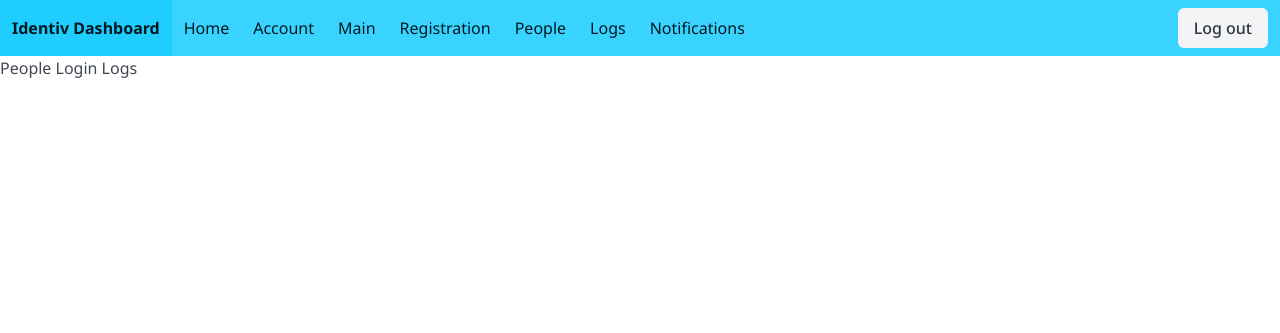
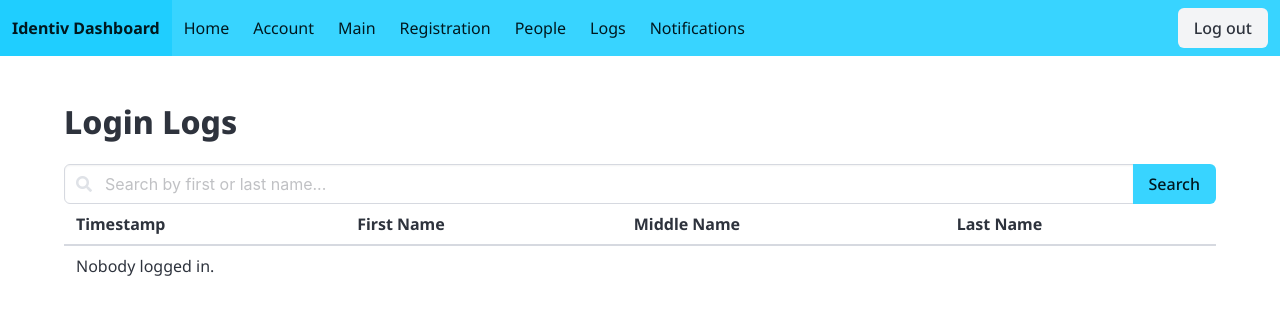
Before and after one commit to Avaneesh-Chopdekar/Identiv, a Django app: page /dashboard/logs/ in a window 1280 px wide. Shown: the top 333 px of the page. Run offline with Django 5.2, Linux system fonts and the light colour scheme; the visitor is signed in with stand-in values (Sample User, id 1); data that the repository does not hold is empty.

Commit message:
created login logs and people page in dashboard

```diff
--- a/app/views.py
+++ b/app/views.py
@@ -64,6 +64,7 @@ def index(request):
 @login_required
 def register(request):
     if request.method == "POST":
+        organization = request.user
         form = RegistrationForm(request.POST, organization=request.user)
         image_data = request.POST.get("image_data")
 
@@ -91,6 +92,7 @@ def register(request):
             face_embedding = face_encodings(image)[0]
             person.face_embedding = face_embedding
             person.save()
+            person.organizations.add(organization)
 
             # Save custom field responses
             for custom_field in CustomField.objects.filter(organization=request.user):
--- a/dashboard/models.py
+++ b/dashboard/models.py
@@ -7,7 +7,9 @@ from app.models import Person, Organization
 class LoginLog(models.Model):
     uid = models.UUIDField(primary_key=True, default=uuid.uuid4, editable=False)
     person = models.ForeignKey(Person, on_delete=models.CASCADE)
-    organization = models.ForeignKey(Organization, on_delete=models.CASCADE)
+    organization = models.ForeignKey(
+        Organization, on_delete=models.CASCADE, related_name="login_logs"
+    )
     login_time = models.DateTimeField(auto_now_add=True)
 
     def __str__(self):
--- a/dashboard/templates/dashboard/base.html
+++ b/dashboard/templates/dashboard/base.html
@@ -18,6 +18,9 @@
     <link rel="preconnect" href="https://fonts.gstatic.com" crossorigin>
     <link href="https://fonts.googleapis.com/css2?family=Noto+Sans:ital,wght@0,100..900;1,100..900&display=swap"
         rel="stylesheet">
+
+    <!-- Font Awesome Icons -->
+    <link rel="stylesheet" href="https://cdnjs.cloudflare.com/ajax/libs/font-awesome/5.15.3/css/all.min.css">
 </head>
 
 <body>
--- a/dashboard/templates/dashboard/logs.html
+++ b/dashboard/templates/dashboard/logs.html
@@ -5,5 +5,48 @@ Login Logs
 {% endblock %}
 
 {% block body %}
-<h2>People Login Logs</h2>
+<section class="section">
+    <div class="container">
+        <h1 class="title">Login Logs</h1>
+        <form method="GET" action="">
+            <div class="field has-addons">
+                <div class="control has-icons-left is-expanded">
+                    <input class="input" type="text" name="search" value="{{ search_query }}"
+                        placeholder="Search by first or last name...">
+                    <span class="icon is-left">
+                        <i class="fas fa-search"></i>
+                    </span>
+                </div>
+                <div class="control">
+                    <button type="submit" class="button is-primary">Search</button>
+                </div>
+            </div>
+        </form>
+
+        <table class="table is-striped is-fullwidth">
+            <thead>
+                <tr>
+                    <th>Timestamp</th>
+                    <th>First Name</th>
+                    <th>Middle Name</th>
+                    <th>Last Name</th>
+                </tr>
+            </thead>
+            <tbody>
+                {% for log in logs %}
+                <tr>
+                    <td>{{ log.login_time }}</td>
+                    <td>{{ log.person.first_name }}</td>
+                    <td>{{ log.person.middle_name }}</td>
+                    <td>{{ log.person.last_name }}</td>
+                </tr>
+                {% empty %}
+                <tr>
+                    <td colspan="4">Nobody logged in.</td>
+                </tr>
+                {% endfor %}
+            </tbody>
+        </table>
+    </div>
+</section>
 {% endblock %}
--- a/dashboard/urls.py
+++ b/dashboard/urls.py
@@ -4,7 +4,8 @@ from . import views
 urlpatterns = [
     path("", views.index, name="dashboard_index"),
     path("registration_fields/", views.registration_fields, name="registration_fields"),
-    path("people/", views.people, name="people"),
-    path("logs/", views.logs, name="logs"),
-    path("notifications/", views.notifications, name="notifications"),
+    path("people/", views.people_view, name="people"),
+    path("logs/", views.logs_view, name="logs"),
+    path("notifications/", views.notifications_view, name="notifications"),
+    path("delete_person/<person_id>/", views.delete_person, name="delete_person"),
 ]
--- a/dashboard/views.py
+++ b/dashboard/views.py
@@ -1,9 +1,11 @@
 from django.shortcuts import get_object_or_404, redirect, render
+from django.contrib import messages
 from django.contrib.auth.decorators import login_required
+from django.db.models import Q
 
+from app.models import Person
 from dashboard.forms import CustomFieldForm, OptionForm
-from dashboard.models import CustomField, Option, LoginLog
-from app.models import Person
+from dashboard.models import CustomField, Option, PersonDetail
 
 
 # Create your views here.
@@ -74,31 +76,92 @@ def registration_fields(request):
     # Fetch custom fields created by the logged-in organization
     custom_fields = CustomField.objects.filter(organization=request.user)
     custom_field_form = CustomFieldForm(instance=edit_field_instance)
+
+    context = {
+        "custom_field_form": custom_field_form,
+        "option_form": option_form,
+        "custom_fields": custom_fields,
+        "edit_field_instance": edit_field_instance,  # Pass the field being edited
+    }
+
     # Render the page with the forms and custom fields
     return render(
         request,
         "dashboard/registration_fields.html",  # Make sure the template path matches your folder structure
-        {
-            "custom_field_form": custom_field_form,
-            "option_form": option_form,
-            "custom_fields": custom_fields,
-            "edit_field_instance": edit_field_instance,  # Pass the field being edited
-        },
+        context,
     )
 
 
 @login_required
-def people(request):
-    people = Person.objects.filter(organization=request.user)
-    return render(request, "dashboard/people.html", {"people": people})
+def people_view(request):
+    search_query = request.GET.get("search", "")
+    filters = {}
+
+    # Iterate over GET parameters to capture selected filters
+    for key, value in request.GET.items():
+        if key != "search" and value:
+            filters[key] = value
+
+    # Get current organization
+    organization = request.user
+
+    # Fetch people from the same organization and apply search filter
+    people = organization.people.filter(
+        Q(first_name__icontains=search_query) | Q(last_name__icontains=search_query)
+    ).prefetch_related('person_detail__custom_field', 'person_detail__selected_options')
+
+    # Apply custom field filters
+    for field_name, option_value in filters.items():
+        people = people.filter(
+            person_detail__custom_field__name=field_name,
+            person_detail__selected_options__option_name=option_value
+        )
+
+    # Create a dictionary to store person details efficiently
+    people_details = PersonDetail.objects.filter(person__in=people)
+
+    context ={
+        'people': people,
+        "people_details": people_details,
+        'custom_fields': organization.custom_fields.filter(field_type__in=["Radio", "Checkbox"]),
+
+    }
+    return render(request, "dashboard/people.html", context)
 
 
 @login_required
-def logs(request):
-    logs = LoginLog.objects.filter(organization=request.user)
-    return render(request, "dashboard/logs.html", {"logs": logs})
+def logs_view(request):
+    search_query = request.GET.get("search", "").strip()
+    organization = (
+        request.user
+    )  # Assuming the logged-in user belongs to one organization
+
+    # Access people related to the current organization through the Many-to-Many relationship
+    if search_query:
+        # Filter people based on first name or last name and ensure they belong to the current organization
+        logs = organization.login_logs.filter(
+            Q(person__first_name__icontains=search_query)
+            | Q(person__last_name__icontains=search_query)
+        )
+    else:
+        # If no search query, show all people from the current organization
+        logs = organization.login_logs.all()
+
+    context = {"logs": logs, "search_query": search_query}
+    return render(request, "dashboard/logs.html", context)
 
 
 @login_required
-def notifications(request):
+def notifications_view(request):
+    # TODO: Create a database model for storing it and send notification alert via email of organization with a link to notification page in it.
     return render(request, "dashboard/notifications.html")
+
+@login_required
+def delete_person(request, person_id):
+    try:
+        person = Person.objects.get(pk=person_id)
+        person.delete()
+        messages.success(request, "Person deleted successfully.")
+    except Person.DoesNotExist:
+        messages.error(request, "Person not found.")
+    return redirect('people')
```
Also changed, not shown: dashboard/templates/dashboard/people.html (+92 -1 lines), dashboard/templatetags/custom_filters.py (added, +17 -0 lines), dashboard/migrations/0002_alter_loginlog_organization.py (added), dashboard/templatetags/__init__.py (added).
